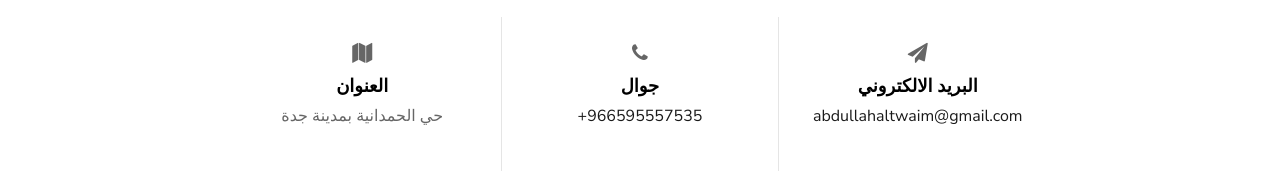
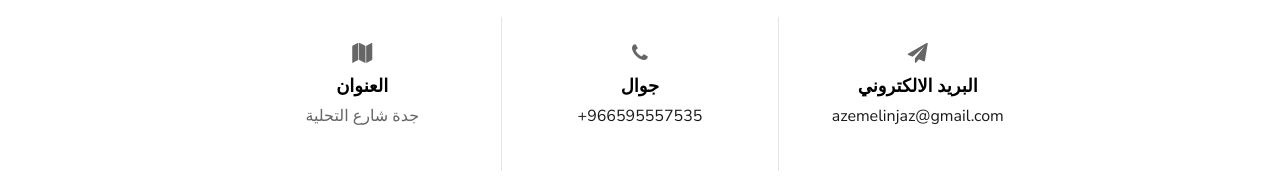
Before and after one commit to aaltwaim/real-estate, a plain HTML site: page contact.html in a window 1280 px wide. Shown: the part 787-968 px from the top of the page. Drawn offline with Linux system fonts and the light colour scheme; some packages are replaced by stand-ins of ours; no server answers.

Commit message:
change the email

```diff
--- a/contact.html
+++ b/contact.html
@@ -85,7 +85,7 @@
 		          	<div class="icon">
 		          		<span class="fa fa-map"></span>
 		          	</div>
-		            <p><span>العنوان</span> حي الحمدانية بمدينة جدة</p>
+		            <p><span>العنوان</span> جدة شارع التحلية</p>
 		          </div>
 		          <div class="col-md-4 text-center border-height py-4">
 		          	<div class="icon">
@@ -97,7 +97,7 @@
 		          	<div class="icon">
 		          		<span class="fa fa-paper-plane"></span>
 		          	</div>
-		            <p><span>البريد الالكتروني</span> <a href="mailto:abdullahaltwaim@gmail.com">abdullahaltwaim@gmail.com</a></p>
+		            <p><span>البريد الالكتروني</span> <a href="mailto:azemelinjaz@gmail.com">azemelinjaz@gmail.com</a></p>
 		          </div>
 		        </div>
           </div>
```
